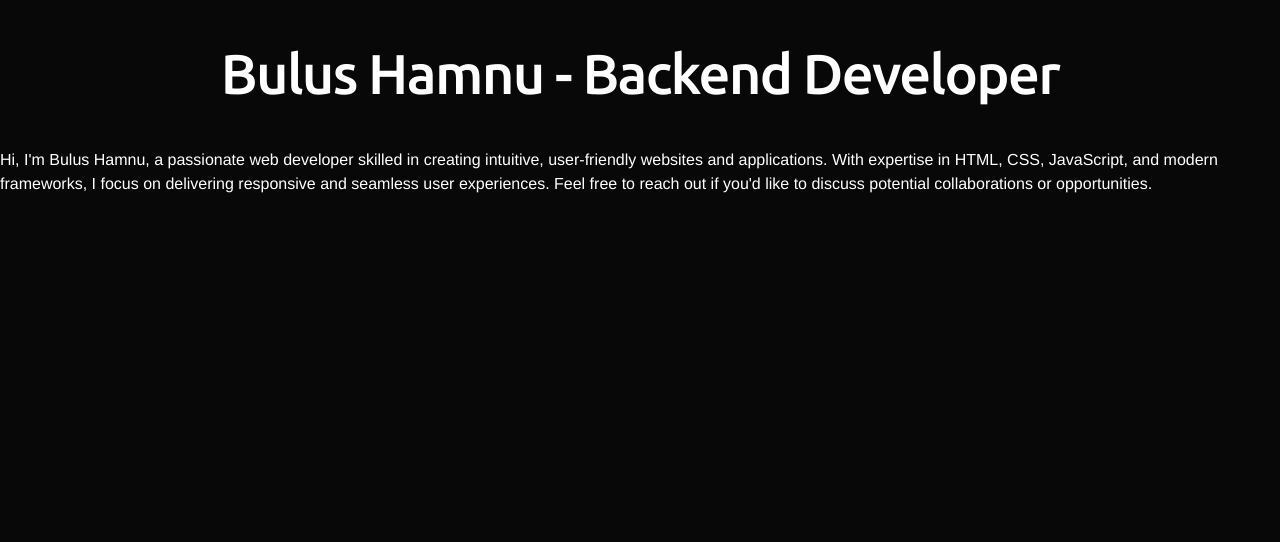
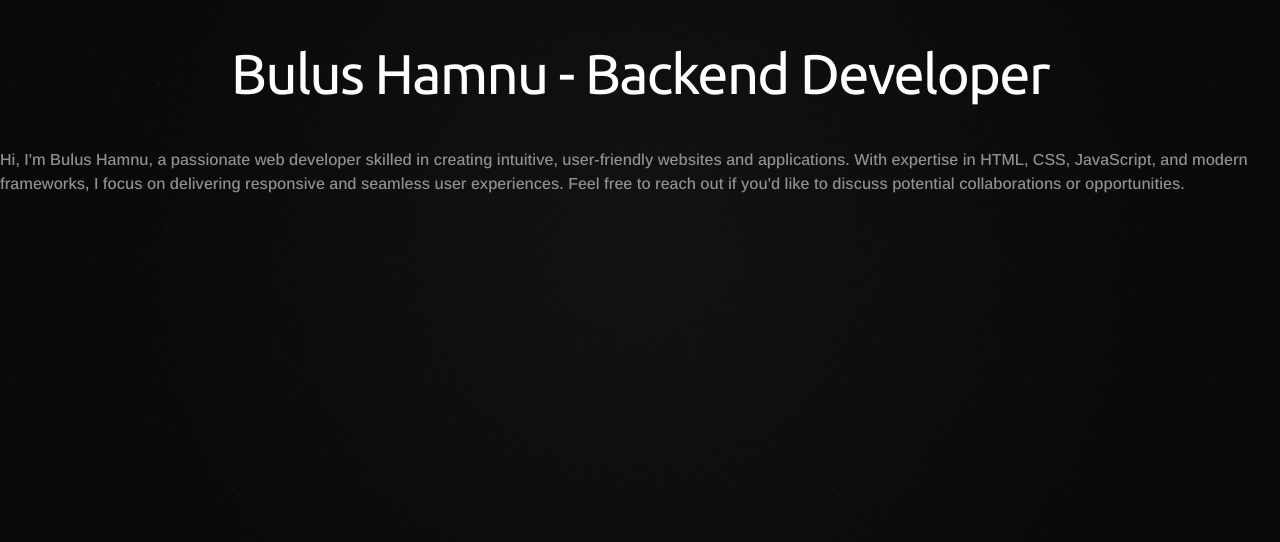
Before and after one commit to BulusHamnu/my-portfolio-v2, a React (Vite) app: page / in a window 1280 px wide. Shown: the top 542 px of the page. Built offline with nearby package versions, Linux system fonts and the light colour scheme.

Commit message:
Feat: added background color and texture.

```diff
--- a/src/index.css
+++ b/src/index.css
@@ -9,7 +9,7 @@
   --heading-font: "Ubuntu", sans-serif;
 
   color: var(--text-color);
-  background: var(--bg-color);
+  background: radial-gradient(circle at 50% 30%, #111 0%, #080808 60%);
 
   /* @media (max-width: 1024px) {
     font-size: 16px;
@@ -18,6 +18,16 @@
 
 body {
   margin: 0;
+  position: relative;
+}
+
+body::before {
+  content: "";
+  position: fixed;
+  inset: 0;
+  background-image: url("/src/assets/noisy.png");
+  opacity: 0.08;
+  pointer-events: none;
 }
 
 .container {
@@ -31,7 +41,7 @@ body {
 h1,
 h2 {
   font-family: var(--heading-font);
-  font-weight: 500;
+  font-weight: 400;
   color: var(--text-color);
 }
 
@@ -57,5 +67,11 @@ h2 {
 }
 p {
   font-family: var(--text-font);
+  color: #919090;
+  font-weight: 500;
   margin: 0;
+
+  @media (max-width: 1024px) {
+    margin: 0 10px;
+  }
 }
```
Also changed, not shown: src/assets/noisy.png (added).
